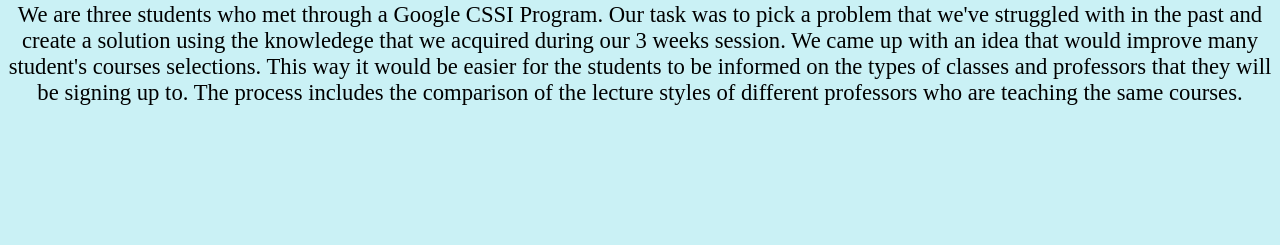
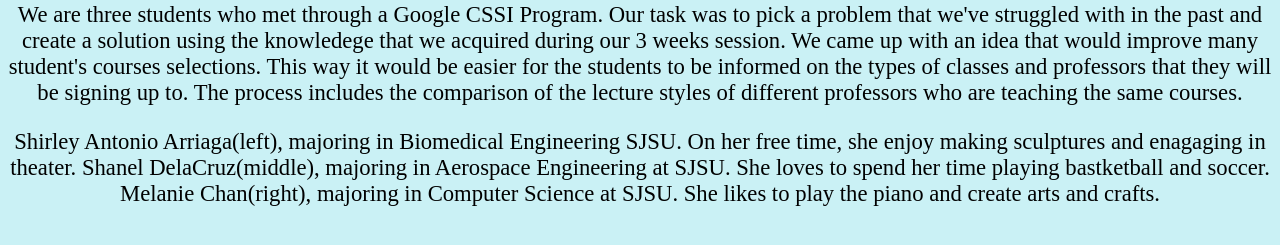
Before and after one commit to shaneldelacruz/clary, a plain HTML site: page html_file/about.html in a window 1280 px wide. Shown: the part 79-324 px from the top of the page. Drawn offline with Linux system fonts and the light colour scheme; files that its build step writes are made by us from their sources.

Commit message:
about page updates

```diff
--- a/html_file/about.html
+++ b/html_file/about.html
@@ -9,6 +9,14 @@
     <h1> About Us </h1>
     <div class="boxed">
       <p>  We are three students who met through a Google CSSI Program. Our task was to pick a problem that we've struggled with in the past and create a solution using the knowledege that we acquired during our 3 weeks session. We came up with an idea that would improve many student's courses selections. This way it would be easier for the students to be informed on the types of classes and professors that they will be signing up to. The process includes the comparison of the lecture styles of different professors who are teaching the same courses.    </p>
+
+
+
+      <p> Shirley Antonio Arriaga(left), majoring in Biomedical Engineering SJSU. On her free time, she enjoy making sculptures and enagaging in theater. Shanel DelaCruz(middle), majoring in Aerospace Engineering at SJSU. She loves to spend her time playing bastketball and soccer. Melanie Chan(right), majoring in Computer Science at SJSU. She likes to play the piano and create arts and crafts.</p>
+
+
+
+
     </div>
   </body>
 </html>
```
